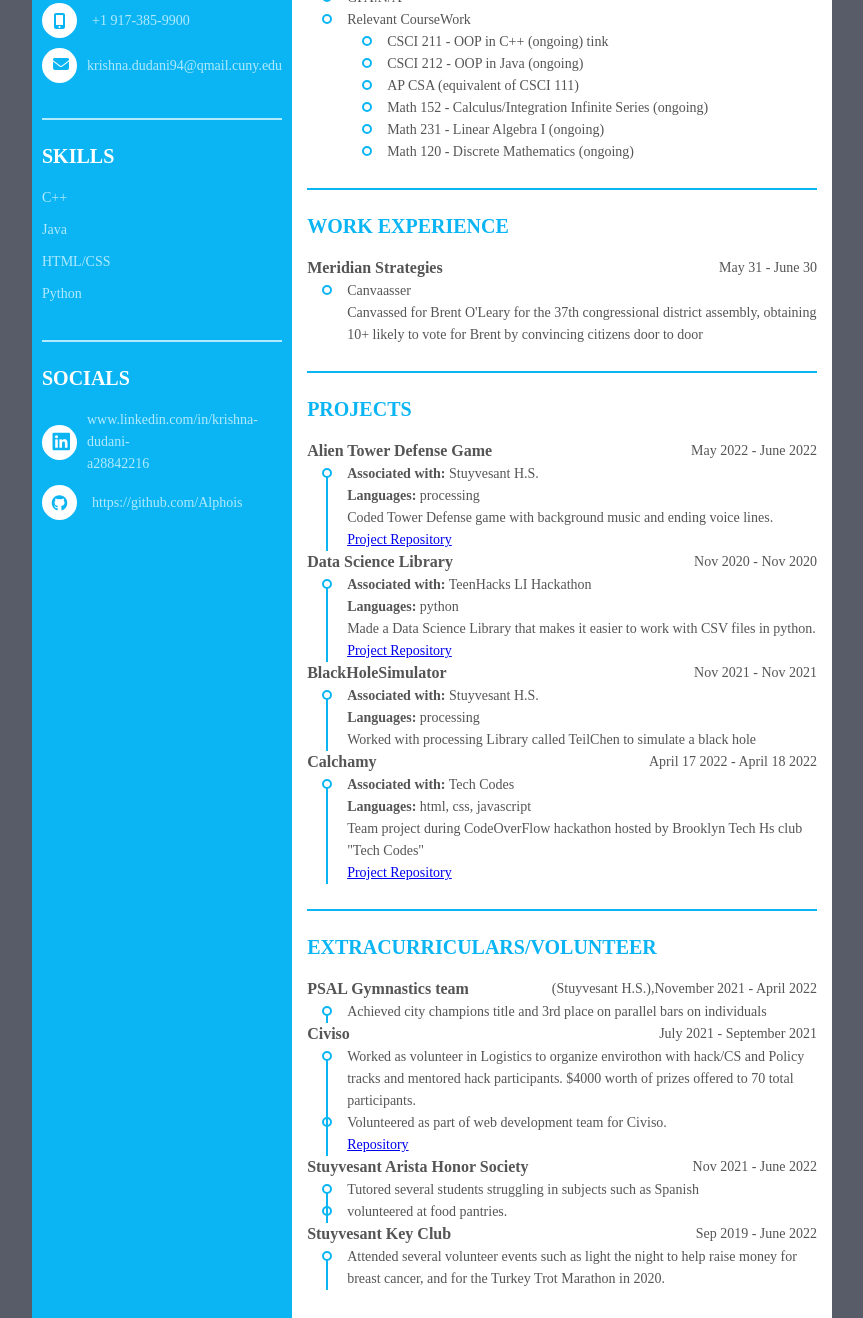
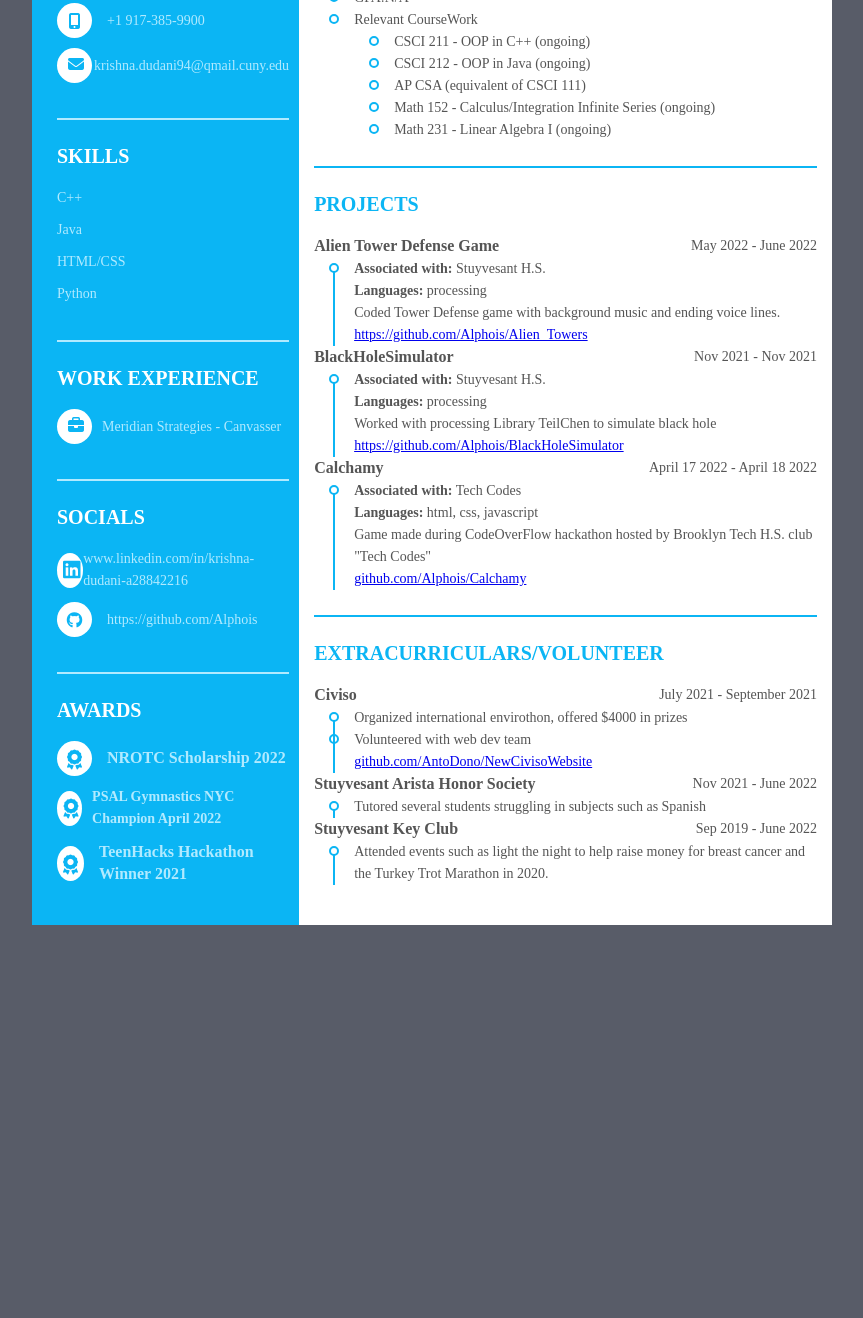
Before and after one commit to Alphois/myResume, a plain HTML site: page index.html in a window 1280 px wide. Shown: the part 140-1458 px from the top of the page, without its empty margins (208-1071 px from the left). After the commit the page ends 1065 px from the top, so only its background shows below. Drawn offline with Linux system fonts and the light colour scheme; a web font is replaced by a local one.

Commit message:
final copy to submit to google

```diff
--- a/index.html
+++ b/index.html
@@ -21,7 +21,7 @@
         <div class="resume_item resume_info">
           <div class="title">
             <p class="bold"> Krishna Dudani</p>
-            <p class="regular"> Student</p>
+            <p class="regular"> Student-Athlete</p>
           </div>
           <ul>
             <li>
@@ -95,6 +95,21 @@
         </div>
         <div class="resume_item resume_social">
           <div class="title">
+            <p class="bold">Work Experience</p>
+          </div>
+          <ul>
+            <li>
+              <div class="dumb_icon">
+                <i class="fa-solid fa-briefcase" id="tester2"></i>
+              </div>
+              <div class="data" style="margin-left:10px">
+                Meridian Strategies - Canvasser
+              </div>
+            </li>
+          </ul>
+        </div>
+        <div class="resume_item resume_social">
+          <div class="title">
             <p class="bold">Socials</p>
           </div>
           <ul>
@@ -102,7 +117,7 @@
               <div class="dumb_icon">
                 <i class="fa-brands fa-linkedin fa-lg" id="tester"></i>
               </div>
-              <div class="dumb_data">
+              <div class="data">
                 www.linkedin.com/in/krishna-dudani-a28842216
               </div>
             </li>
@@ -114,6 +129,38 @@
                 https://github.com/Alphois
               </div>
             </li>
+          </ul>
+        </div>
+        <div class="resume_item resume_social">
+          <div class="title">
+            <p class="bold">Awards</p>
+          </div>
+          <ul>
+            <li>
+              <div class="icon">
+                <i class="fa-solid fa-award fa-lg" ></i>
+              </div>
+              <div class="data">
+                    <div class="title2">NROTC Scholarship 2022</div>
+              </div>
+            </li>
+            <li>
+              <div class="dumb_icon">
+                <i class="fa-solid fa-award fa-lg"  id="tester2"></i>
+              </div>
+              <div class="data" style="margin-left: 10px;">
+                    <div class="title2" style="font-size:14px">PSAL Gymnastics NYC Champion April 2022</div>
+              </div>
+            </li>
+            <li>
+              <div class="icon">
+                <i class="fa-solid fa-award fa-lg" ></i>
+              </div>
+              <div class="data">
+                    <div class="title2">TeenHacks Hackathon Winner 2021</div>
+              </div>
+            </li>
+
           </ul>
         </div>
       </div>
@@ -148,7 +195,7 @@
                           Relevant CourseWork
                           <ul>
                             <li>
-                              CSCI 211 - OOP in C++ (ongoing) tink
+                              CSCI 211 - OOP in C++ (ongoing)
                             </li>
                             <li>
                               CSCI 212 - OOP in Java (ongoing)
@@ -162,9 +209,9 @@
                             <li>
                               Math 231 - Linear Algebra I (ongoing)
                             </li>
-                            <li>
+                            <!-- <li>
                               Math 120 - Discrete Mathematics (ongoing)
-                            </li>
+                            </li> -->
                           </ul>
                         </div>
                       <!-- list of items under each place of education -->
@@ -174,7 +221,7 @@
           <!-- If you want to add more education things/experiences, then add list item tags above this -->
         </ul>
       </div>
-      <div class="resume_item resume_work">
+      <!-- <div class="resume_item resume_work">
         <div class="title">
           <p class="bold"> Work Experience</p>
         </div>
@@ -187,9 +234,9 @@
                 Canvassed for Brent O'Leary for the 37th congressional district assembly, obtaining 10+ likely to vote for Brent by convincing citizens door to door
               </div>
             </li>
-            <!-- If you want to add more work experiences, then add list item tags above this -->
+             If you want to add more work experiences, then add list item tags above this
         </ul>
-      </div>
+      </div> -->
       <div class="resume_item resume_projects">
         <div class="title">
           <p class="bold"> Projects</p>
@@ -201,28 +248,19 @@
               <b>Associated with:</b> Stuyvesant H.S.
             </br><b>Languages:</b> processing
             </br>Coded Tower Defense game with background music and ending voice lines.
-            </br><a href="<a href="https://github.com/Alphois/Alien_Towers">Project Repository</a>
+            </br><a href="<a href="https://github.com/Alphois/Alien_Towers">https://github.com/Alphois/Alien_Towers</a>
             </div>
           </li>
         </ul>
-        <div style="display:flex; justify-content:space-between;"><div class="title2">Data Science Library</div> <span class="date">Nov 2020 - Nov 2020</span> </div>
-        <ul>
-          <li>
-              <div class="info">
-                <b>Associated with:</b> TeenHacks LI Hackathon
-              </br><b>Languages:</b> python
-              </br>Made a Data Science Library that makes it easier to work with CSV files in python.
-              </br><a href="<a href="https://github.com/Alphois/DataScienceLibrary">Project Repository</a>
-              </div>
-          </li>
-        </ul>
+
         <div style="display:flex; justify-content:space-between;"><div class="title2">BlackHoleSimulator</div> <span class="date">Nov 2021 - Nov 2021</span> </div>
         <ul>
           <li>
             <div class="info">
             <b>Associated with:</b> Stuyvesant H.S.
             </br><b>Languages:</b> processing
-            </br>Worked with processing Library called TeilChen to simulate a black hole
+            </br>Worked with processing Library TeilChen to simulate black hole
+          </br><a href="<a href="https://github.com/Alphois/Alien_Towers">https://github.com/Alphois/BlackHoleSimulator</a>
             </div>
           </li>
         </ul>
@@ -232,8 +270,8 @@
             <div class="info">
               <b>Associated with:</b> Tech Codes
               </br><b>Languages:</b> html, css, javascript
-              </br>Team project during CodeOverFlow hackathon hosted by Brooklyn Tech Hs club "Tech Codes"
-              </br><a href="<a href="https://github.com/Alphois/Calchamy">Project Repository</a>
+              </br>Game made during CodeOverFlow hackathon hosted by Brooklyn Tech H.S. club "Tech Codes"
+              </br><a href="<a href="https://github.com/Alphois/Calchamy">github.com/Alphois/Calchamy</a>
             </div>
           </li>
           <!-- If you want to add more projects experiences, then add list item tags above this -->
@@ -242,26 +280,24 @@
         <div class="title">
           <p class="bold">Extracurriculars/Volunteer</p>
         </div>
-        <div style="display:flex; justify-content:space-between;"><div class="title2">PSAL Gymnastics team </div><span class="date">(Stuyvesant H.S.),November 2021 - April 2022 </span> </div>
+        <!-- <div style="display:flex; justify-content:space-between;"><div class="title2">PSAL Gymnastics team </div><span class="date">(Stuyvesant H.S.),November 2021 - April 2022 </span> </div>
           <ul>
             <div class="info">
               <li>
                 Achieved city champions title and 3rd place on parallel bars on individuals
               </li>
             </div>
-          </ul>
+          </ul> -->
         <div style="display:flex; justify-content:space-between;"><div class="title2">Civiso</div> <span class="date">July 2021 - September 2021</span> </div>
           <ul>
 
             <div class="info">
             <li>
-                    Worked as volunteer in Logistics to organize envirothon with
-                    hack/CS and Policy tracks and mentored hack participants. $4000 worth of prizes
-                    offered to 70 total participants.
+                    Organized international envirothon, offered $4000 in prizes
             </li>
             <li>
-              Volunteered as part of web development team for Civiso.
-              </br><a href="<a href="https://github.com/AntoDono/NewCivisoWebsite">Repository</a>
+              Volunteered with web dev team
+              </br><a href="< href="https://github.com/AntoDono/NewCivisoWebsite">github.com/AntoDono/NewCivisoWebsite</a>
             </li>
             </div>
           </ul>
@@ -271,16 +307,13 @@
                 <li>
                     Tutored several students struggling in subjects such as Spanish
                 </li>
-                <li>
-                  volunteered at food pantries.
-                </li>
               </ul>
             </div>
           <div style="display:flex; justify-content:space-between;"><div class="title2">Stuyvesant Key Club</div> <span class="date">Sep 2019 - June 2022</span> </div>
             <div class="info">
               <ul>
                 <li>
-                  Attended several volunteer events such as light the night to help raise money for breast cancer, and for the Turkey Trot Marathon in 2020.
+                  Attended events such as light the night to help raise money for breast cancer and the Turkey Trot Marathon in 2020.
                 </li>
               </ul>
             </div>
--- a/styles.css
+++ b/styles.css
@@ -24,6 +24,7 @@ text-transform: uppercase;
 }
 .resume{
   width: 800px;
+  margin-top:-5px;
   height: auto;
   display: flex;
   margin: 0px auto;
@@ -32,6 +33,7 @@ text-transform: uppercase;
 .resume .resume_left{
   width: 312px;
   height:auto;
+  padding-left:15px;
   background: #0bb5f4;
 
 }
@@ -127,7 +129,7 @@ text-transform: uppercase;
   color: #b1eaff;
   width:10%;
   /* somehow this width property standardizes the envelope size */
-  margin-left:10px;
+  margin-left:2px;
 }
 
 .resume .resume_left .resume_skills ul li{
@@ -135,7 +137,7 @@ text-transform: uppercase;
   justify-content: space-between;
 }
 .resume .resume_left .resume_skills ul li .skill_name{
-  width:25%;
+  /* width:0%; */
 
 }
  /*
```
